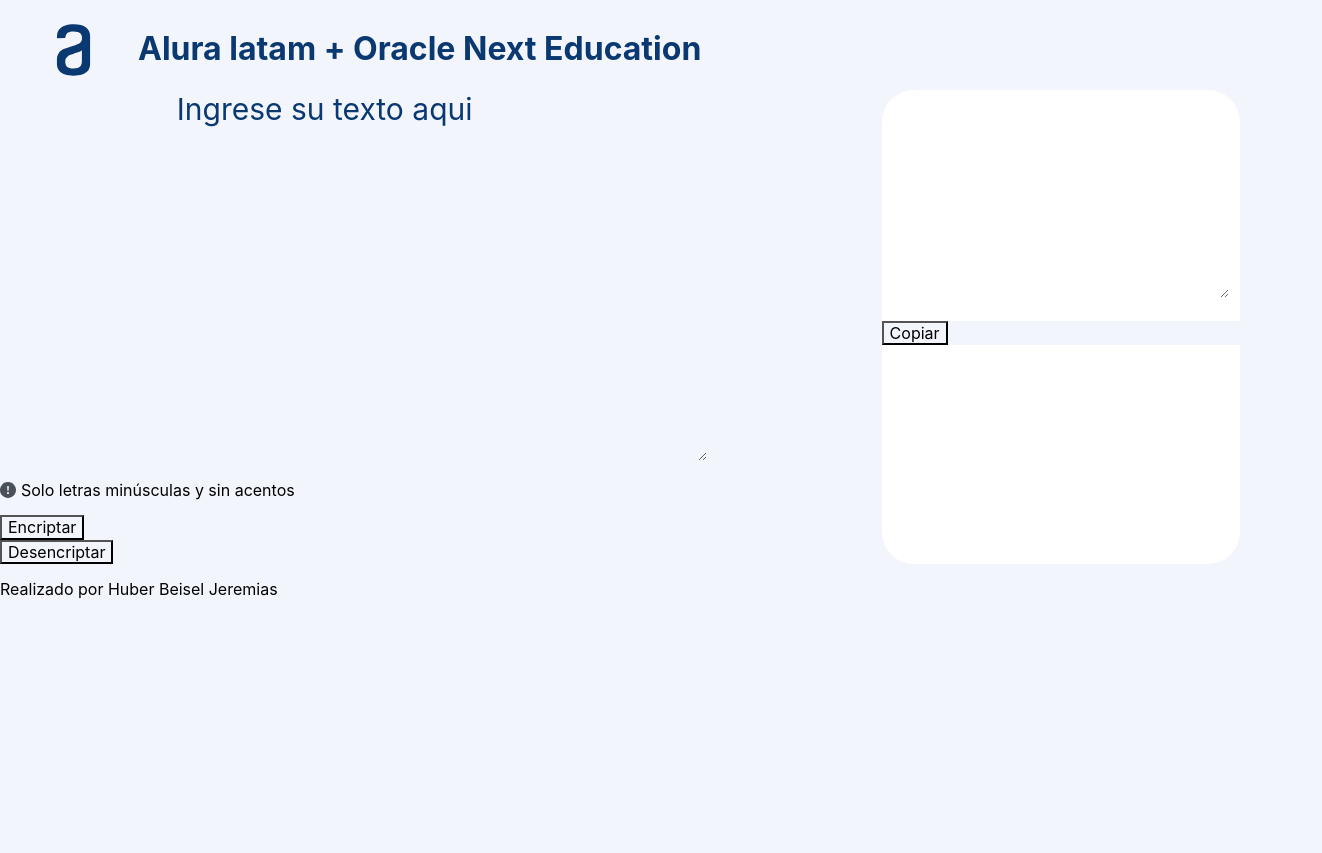
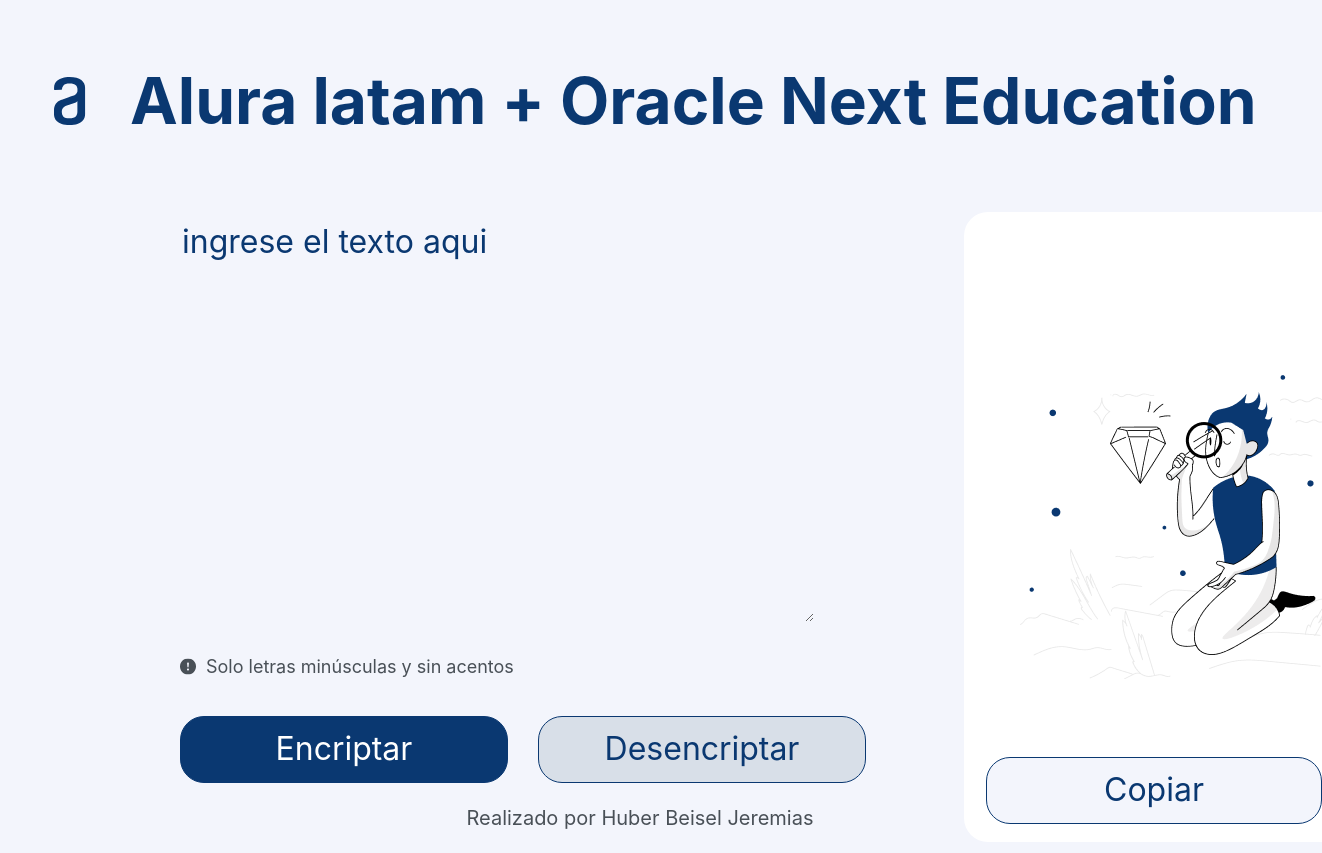
Before and after one commit to Jere2023/proyecto-encriptador-alura, a plain HTML site: page index.html in a window 1280 px wide. Shown: the whole page, 1322 px wide, since content can reach past the window. Before the commit the page ends 800 px from the top, so only its background shows below. Drawn offline with Linux system fonts and the light colour scheme.

Commit message:
remodelación total HTML y CSS

```diff
--- a/index.html
+++ b/index.html
@@ -14,35 +14,27 @@
         <h1>Alura latam + Oracle Next Education</h1>
     </header>
         <main>
-            <section class="izquierda">
-                <div class="">
-                    <div class="campo-de-texto">
-                        <!--<label for="text-area">Ingrese su texto aquí</label>
-                        <input class="text-area" type="text">-->
-                        <textarea class="textarea" cols="50" rows="20" placeholder="Ingrese su texto aqui"></textarea>
-                    </div>
-                    <div class="informacion">
-                        <img src="imagenes/signo-de-exclamacion.svg" alt="signo de exclamación">
-                        <p class="informacion-p">Solo letras minúsculas y sin acentos</p>
-                    </div>
-                    <div class="botones">
-                        <div class="boton-encriptar">
-                            <button class="" onclick="" type="button">Encriptar</button>
+            <main>
+                <div class="cuerpo">
+                    <section>
+                        <textarea class="text-area" cols="30" rows="10" placeholder="Ingrese el texto aqui"></textarea>
+                        <div class="caja-informacion">
+                            <img src="imagenes/signo-de-exclamacion.svg" alt="Signo de exclamación">
+                            <p class="informacion">Solo letras minúsculas y sin acentos</p>
                         </div>
-
-                        <div class="boton-desencriptar">
-                            <button class="" onclick="" type="button">Desencriptar</button>
+                        <div class="botones">
+                            <button class="btn-encriptar" onclick="btnEncriptar()">Encriptar</button>
+                            <button class="btn-desencriptar" onclick="btnDesencriptar()">Desencriptar</button>
                         </div>
-                    </div>
+                    </section>
+                    <section>
+                        <textarea class="mensaje" cols="20" rows="10"></textarea>
+                        <div>
+                            <button class="copiar" onclick="copiar()">Copiar</button>
+                        </div>
+                    </section>
                 </div>
-            </section>
-            <section class="derecha">
-                <textarea class="textarea-derecha" id="" cols="30" rows="10"></textarea>
-                <div>
-                    <button class="" onclick="" type="button">Copiar</button>
-                </div>
-            </section>
-        </main>
+            </main>
     <footer>
         <div class="pie-info">
             <p class="pie-info-texto">Realizado  por Huber Beisel Jeremias</p>
--- a/style.css
+++ b/style.css
@@ -1,8 +1,10 @@
 :root{
     --color-fondo: #F3F5FC;
+    --color-boton: #D8DFE8;
     --color-blanco: #FFF;
     --color-text-area: #0A3871;
     --color-informacion: #495057;
+
 
 }
 html {
@@ -12,10 +14,13 @@ html {
 *, *:before, *:after { /* Paul Irish: aplicar un modelo de diseño de caja natural a todos los elementos, pero permitiendo que los componentes cambien */
     box-sizing: inherit;
   }
+
 * {
-    background: var(--color-fondo);
+    background:var(--color-fondo);
     font-family: 'Inter';
-    /*overflow-y: hidden;*/
+    font-weight: 40rem;
+    font-size: 3.2rem;
+    line-height: 150%;
 }
 header {
     display: flex;
@@ -25,65 +30,102 @@ h1 {
     font-family: 'Inter';
     padding-top: 1rem;
 }
+.logo {
+    margin: 1rem 0 0 1rem;
+}
 body {
     font-size: 16px; /* 1rem = 10px Parte 2 de 2*/
 }
 
-main {
+.cuerpo {
     display: flex;
-    width: 100%;
-    /*height: 90rem;*/
-    /*margin-bottom: 1rem;
-    margin-left: 18rem;*/
+    margin-bottom: 1rem;
+    margin-left: 18rem;
 }
 
-.logo {
-    margin: 1rem 0 0 1rem;
-    width: 10%;
+.text-area {
+    height: 40rem;
+    border: none;
+    color: var(--color-text-area);
+    margin-top: 3rem;
+    padding: 0.2rem;
+    text-transform: lowercase;
 }
-.derecha {
-    background-color: var(--color-blanco);
-    width: 28%;
-    margin: 0 4rem 0 0;
-   /* height: 94rem;*/
-    border-radius: 3.2rem;
+::placeholder { color: var(--color-text-area); }
+  .text-area:focus {
+      outline: none;
+    }
+
+.mensaje{
+    height: 63rem;
+    background: var(--color-blanco);
+    background-image: url("/imagenes/Muñeco.png");
+    background-repeat: no-repeat;
+    background-position: center;
+    border: none;
+    border-radius: 2.4rem;
+    color: var(--color-text-area);
+    margin-left: 9.8rem;
+    margin-top: 2rem;
+    padding-left: 2rem;
+    position: fixed;
+}
+.mensaje:focus {
+    outline: none;
 }
 
-/*Lado Izquierdo*/
-.izquierda {
-    width: 72%;
+.botones{
+    display: flex;
+    margin-top: 1.8rem;
 }
-.campo-de-texto {
-    /*display: grid;*/
-    text-align: center;
 
+.btn-desencriptar {
+    background: var(--color-boton);
+    border: 1px solid var(--color-text-area);
+    border-radius: 2.4rem;
+    color: var(--color-text-area);
+    cursor: pointer;
+    height: 6.7rem;
+    margin-left: 3rem;
+    width: 32.8rem;
 }
-.textarea {
-    border: none;
-    outline-color: var(--color-text-area);
-    /*width: 80%;
-    height: 45rem;*/
+
+.btn-encriptar {
+    background-color: var(--color-text-area);
+    border: 1px solid var(--color-text-area);
+    border-radius: 2.4rem;
+    color: var(--color-blanco);
+    cursor: pointer;
+    height: 6.7rem;
+    width: 32.8rem;
 }
-.textarea::placeholder {
-    color: var(--color-text-area);
-    /*padding-top: 5rem;*/
-    font-family: 'Inter';
-    font-size: 3rem;
-    /*text-align: center;*/
+
+.copiar {
+    border: 1px solid var(--color-text-area);
+    border-radius: 2.4rem;
+    color: #0A3871;
+    cursor: pointer;
+    height: 6.7rem;
+    margin-left: 12rem;
+    margin-top: 56.5rem;
+    position: absolute;
+    width: 33.6rem;
 }
-.informacion {
+
+.caja-informacion {
     display: flex;
 }
-.informacion-p {
-    margin-left: 0.5rem;
+
+.informacion {
+    color: var(--color-informacion);
+    font-size:1.8rem;
+    margin-left: 1rem;
 }
-.botones {
-    display: grid;
+.pie-info {
+    text-align: center;
 }
-
-/*Lado Derecho*/
-.textarea-derecha {
-    border: none;
-    margin: 2rem;
-    background-color: var(--color-blanco);
+.pie-info-texto {
+    font-family: 'Inter';
+    font-size: 2rem;
+    color: var(--color-informacion);
 }
```
